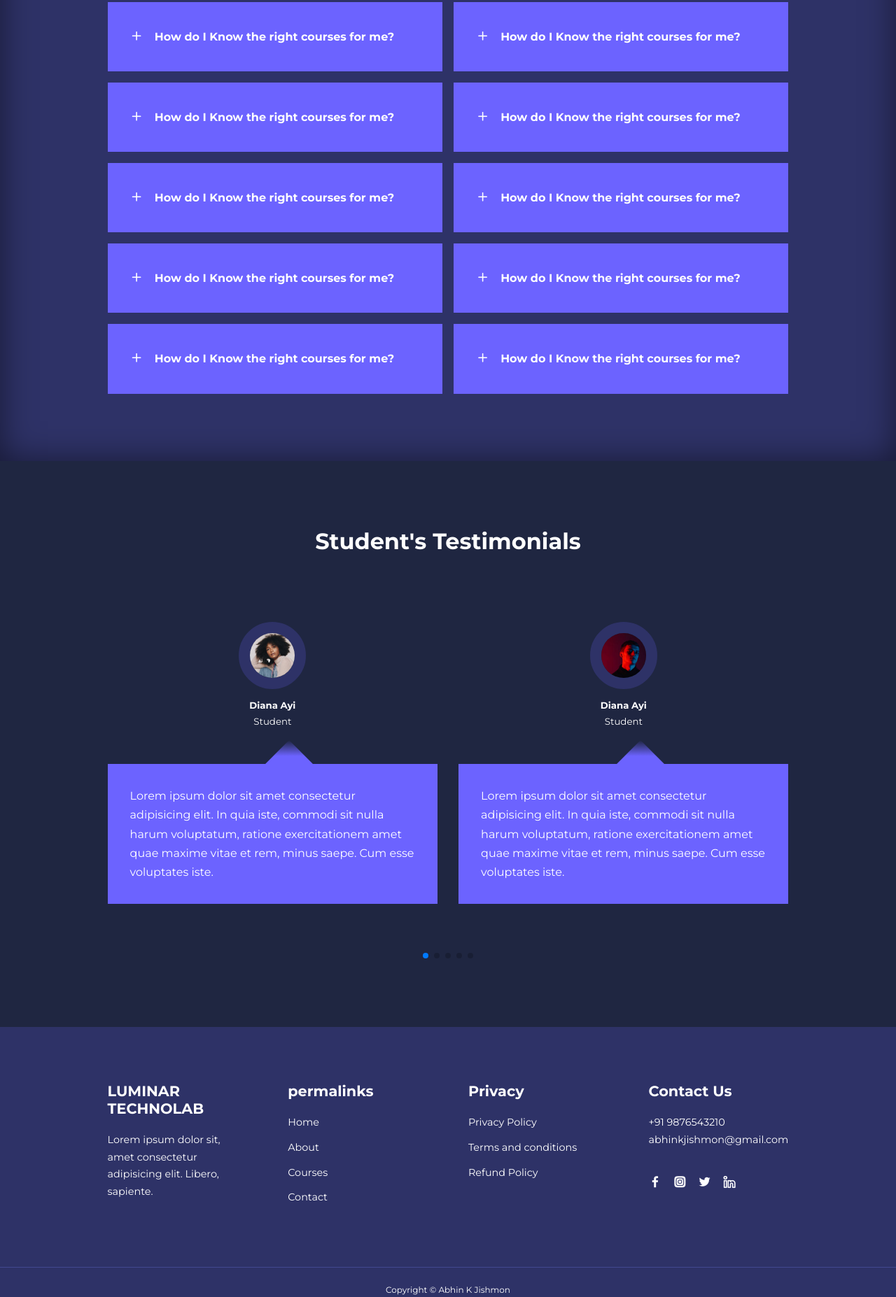
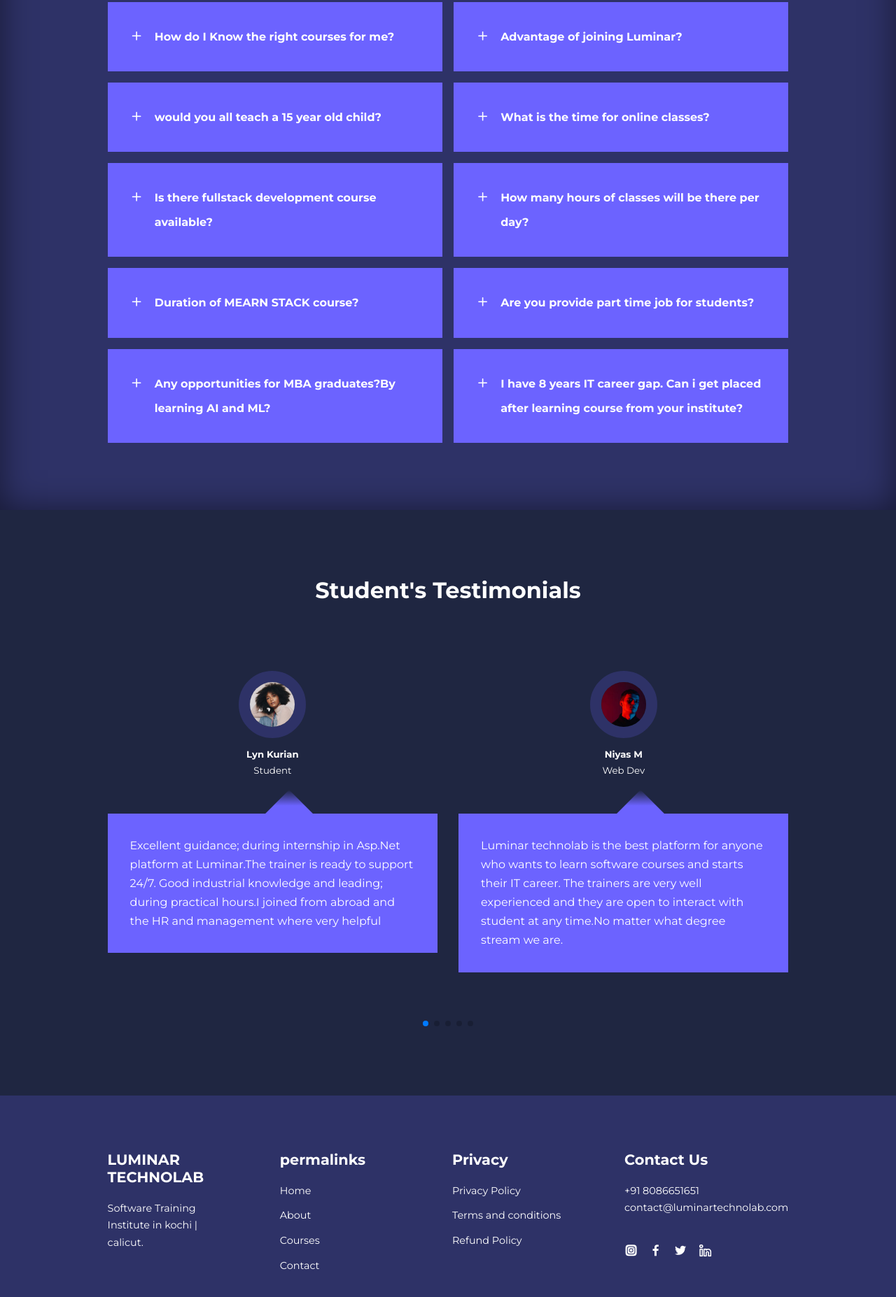
Before and after one commit to Abhinkjishmon/eduweb, a plain HTML site: page index.html in a window 1280 px wide. Shown: the part 2315-4169 px from the top of the page at 70% size. Drawn offline with nearby package versions, Linux system fonts and the light colour scheme.

Commit message:
6th commit

```diff
--- a/index.html
+++ b/index.html
@@ -164,101 +164,93 @@
                 <div class="faq_icon"><i class="uil uil-plus"></i></div>
                 <div class="question_answer">
                     <h4>How do I Know the right courses for me?</h4>
-                    <p>Lorem ipsum dolor sit, amet consectetur adipisicing elit. Unde magni molestiae id doloribus
-                        voluptatibus eum ratione. Unde quaerat, perferendis laborum at, et doloribus, distinctio
-                        reprehenderit explicabo autem quisquam praesentium vitae!</p>
+                    <p>Spend some time to reflect on your interests and skills.Create a list of courses to explore and
+                        research each course.Also consider the carieer opertunities</p>
                 </div>
             </article>
 
             <article class="faq">
                 <div class="faq_icon"><i class="uil uil-plus"></i></div>
                 <div class="question_answer">
-                    <h4>How do I Know the right courses for me?</h4>
-                    <p>Lorem ipsum dolor sit, amet consectetur adipisicing elit. Unde magni molestiae id doloribus
-                        voluptatibus eum ratione. Unde quaerat, perferendis laborum at, et doloribus, distinctio
-                        reprehenderit explicabo autem quisquam praesentium vitae!</p>
+                    <h4>Advantage of joining Luminar?</h4>
+                    <p>Our mission is to provide 100% placements to students those who enrol for our specialised
+                        courses.Our placement assistance starts with Resume preparation,Mock Interviews by real working
+                        professionals,Aptitude test training & Interviews.We will provide unlimited placement assistance
+                        till the student is placed satisfactorily.!</p>
                 </div>
             </article>
 
             <article class="faq">
                 <div class="faq_icon"><i class="uil uil-plus"></i></div>
                 <div class="question_answer">
-                    <h4>How do I Know the right courses for me?</h4>
-                    <p>Lorem ipsum dolor sit, amet consectetur adipisicing elit. Unde magni molestiae id doloribus
-                        voluptatibus eum ratione. Unde quaerat, perferendis laborum at, et doloribus, distinctio
-                        reprehenderit explicabo autem quisquam praesentium vitae!</p>
+                    <h4>would you all teach a 15 year old child?</h4>
+                    <p>Sorry,we do not have any suitable courses for such age group</p>
                 </div>
             </article>
 
             <article class="faq">
                 <div class="faq_icon"><i class="uil uil-plus"></i></div>
                 <div class="question_answer">
-                    <h4>How do I Know the right courses for me?</h4>
-                    <p>Lorem ipsum dolor sit, amet consectetur adipisicing elit. Unde magni molestiae id doloribus
-                        voluptatibus eum ratione. Unde quaerat, perferendis laborum at, et doloribus, distinctio
-                        reprehenderit explicabo autem quisquam praesentium vitae!</p>
+                    <h4>What is the time for online classes?</h4>
+                    <p>It will depends upon your courses and batch</p>
+                </div>
+            </article>
+
+
+            <article class="faq">
+                <div class="faq_icon"><i class="uil uil-plus"></i></div>
+                <div class="question_answer">
+                    <h4>Is there fullstack development course available?</h4>
+                    <p>yes, visit our website courses section you will get the details!</p>
                 </div>
             </article>
 
             <article class="faq">
                 <div class="faq_icon"><i class="uil uil-plus"></i></div>
                 <div class="question_answer">
-                    <h4>How do I Know the right courses for me?</h4>
-                    <p>Lorem ipsum dolor sit, amet consectetur adipisicing elit. Unde magni molestiae id doloribus
-                        voluptatibus eum ratione. Unde quaerat, perferendis laborum at, et doloribus, distinctio
-                        reprehenderit explicabo autem quisquam praesentium vitae!</p>
+                    <h4>How many hours of classes will be there per day?</h4>
+                    <p>Timeing of classes will depend upon the course and batch!</p>
                 </div>
             </article>
 
             <article class="faq">
                 <div class="faq_icon"><i class="uil uil-plus"></i></div>
                 <div class="question_answer">
-                    <h4>How do I Know the right courses for me?</h4>
-                    <p>Lorem ipsum dolor sit, amet consectetur adipisicing elit. Unde magni molestiae id doloribus
-                        voluptatibus eum ratione. Unde quaerat, perferendis laborum at, et doloribus, distinctio
-                        reprehenderit explicabo autem quisquam praesentium vitae!</p>
+                    <h4>Duration of MEARN STACK course?</h4>
+                    <p>MEARN STACK course will take almost 5 month to finish. classes are 5 Days a Week,2 Hours/Day!</p>
                 </div>
             </article>
 
             <article class="faq">
                 <div class="faq_icon"><i class="uil uil-plus"></i></div>
                 <div class="question_answer">
-                    <h4>How do I Know the right courses for me?</h4>
-                    <p>Lorem ipsum dolor sit, amet consectetur adipisicing elit. Unde magni molestiae id doloribus
-                        voluptatibus eum ratione. Unde quaerat, perferendis laborum at, et doloribus, distinctio
-                        reprehenderit explicabo autem quisquam praesentium vitae!</p>
+                    <h4>Are you provide part time job for students?</h4>
+                    <p>Yes,we do guide and assist them for the same!</p>
                 </div>
             </article>
 
             <article class="faq">
                 <div class="faq_icon"><i class="uil uil-plus"></i></div>
                 <div class="question_answer">
-                    <h4>How do I Know the right courses for me?</h4>
-                    <p>Lorem ipsum dolor sit, amet consectetur adipisicing elit. Unde magni molestiae id doloribus
-                        voluptatibus eum ratione. Unde quaerat, perferendis laborum at, et doloribus, distinctio
-                        reprehenderit explicabo autem quisquam praesentium vitae!</p>
+                    <h4>Any opportunities for MBA graduates?By learning AI and ML?</h4>
+                    <p>In the tech field college degree doesn't matter, if you have the skills definitly you will get
+                        the job..</p>
                 </div>
             </article>
+
+
 
             <article class="faq">
                 <div class="faq_icon"><i class="uil uil-plus"></i></div>
                 <div class="question_answer">
-                    <h4>How do I Know the right courses for me?</h4>
-                    <p>Lorem ipsum dolor sit, amet consectetur adipisicing elit. Unde magni molestiae id doloribus
-                        voluptatibus eum ratione. Unde quaerat, perferendis laborum at, et doloribus, distinctio
-                        reprehenderit explicabo autem quisquam praesentium vitae!</p>
+                    <h4>I have 8 years IT career gap. Can i get placed after learning course from your institute?</h4>
+                    <p>If you have the potential to learn, you will definitly placed after the course.!</p>
                 </div>
             </article>
 
-            <article class="faq">
-                <div class="faq_icon"><i class="uil uil-plus"></i></div>
-                <div class="question_answer">
-                    <h4>How do I Know the right courses for me?</h4>
-                    <p>Lorem ipsum dolor sit, amet consectetur adipisicing elit. Unde magni molestiae id doloribus
-                        voluptatibus eum ratione. Unde quaerat, perferendis laborum at, et doloribus, distinctio
-                        reprehenderit explicabo autem quisquam praesentium vitae!</p>
-                </div>
-            </article>
+
+
+
         </div>
     </section>
 
@@ -272,14 +264,14 @@
                     <img src="./images/avatar1.jpg" alt="no image">
                 </div>
                 <div class="testimonial_info">
-                    <h5>Diana Ayi</h5>
+                    <h5>Lyn Kurian</h5>
                     <small>Student</small>
                 </div>
                 <div class="testimonial_body">
                     <p>
-                        Lorem ipsum dolor sit amet consectetur adipisicing elit. In quia iste, commodi sit nulla
-                        harum voluptatum, ratione exercitationem amet quae maxime vitae et rem, minus saepe. Cum
-                        esse voluptates iste.
+                        Excellent guidance; during internship in Asp.Net platform at Luminar.The trainer is ready to
+                        support 24/7. Good industrial knowledge and leading; during practical hours.I joined from
+                        abroad and the HR and management where very helpful
                     </p>
                 </div>
 
@@ -290,14 +282,14 @@
                     <img src="./images/avatar2.jpg" alt="no image">
                 </div>
                 <div class="testimonial_info">
-                    <h5>Diana Ayi</h5>
-                    <small>Student</small>
+                    <h5>Niyas M</h5>
+                    <small>Web Dev</small>
                 </div>
                 <div class="testimonial_body">
                     <p>
-                        Lorem ipsum dolor sit amet consectetur adipisicing elit. In quia iste, commodi sit nulla
-                        harum voluptatum, ratione exercitationem amet quae maxime vitae et rem, minus saepe. Cum
-                        esse voluptates iste.
+                        Luminar technolab is the best platform for anyone who wants to learn software courses and starts
+                        their IT career. The trainers are very well experienced and they are open to interact with
+                        student at any time.No matter what degree stream we are.
                     </p>
                 </div>
             </article>
@@ -307,14 +299,14 @@
                     <img src="./images/avatar3.jpg" alt="no image">
                 </div>
                 <div class="testimonial_info">
-                    <h5>Diana Ayi</h5>
-                    <small>Student</small>
+                    <h5>Amal Mathew</h5>
+                    <small>Tester</small>
                 </div>
                 <div class="testimonial_body">
                     <p>
-                        Lorem ipsum dolor sit amet consectetur adipisicing elit. In quia iste, commodi sit nulla
-                        harum voluptatum, ratione exercitationem amet quae maxime vitae et rem, minus saepe. Cum
-                        esse voluptates iste.
+                        When i decided to switch my career to IT field, i had done a ton of research & i have came cross
+                        numerous similar institutes..but if you ask me why I choose Luminar? The confidence they have
+                        given to take up an IT course.So strongly recommend others to join Luminar.
                     </p>
                 </div>
             </article>
@@ -324,14 +316,14 @@
                     <img src="./images/avatar4.jpg" alt="no image">
                 </div>
                 <div class="testimonial_info">
-                    <h5>Diana Ayi</h5>
+                    <h5>Athira vu</h5>
                     <small>Student</small>
                 </div>
                 <div class="testimonial_body">
                     <p>
-                        Lorem ipsum dolor sit amet consectetur adipisicing elit. In quia iste, commodi sit nulla
-                        harum voluptatum, ratione exercitationem amet quae maxime vitae et rem, minus saepe. Cum
-                        esse voluptates iste.
+                        Luminar is an excellent institute for starting a career in IT industry. Trainers having good
+                        knowledge in the respective domains. Classes are being recorded and can be accessed anytime
+                        through the mobile app. The placement Team is super supportive.
                     </p>
                 </div>
             </article>
@@ -341,14 +333,14 @@
                     <img src="./images/avatar5.jpg" alt="no image">
                 </div>
                 <div class="testimonial_info">
-                    <h5>Diana Ayi</h5>
-                    <small>Student</small>
+                    <h5>Parvathi</h5>
+                    <small>HR</small>
                 </div>
                 <div class="testimonial_body">
                     <p>
-                        Lorem ipsum dolor sit amet consectetur adipisicing elit. In quia iste, commodi sit nulla
-                        harum voluptatum, ratione exercitationem amet quae maxime vitae et rem, minus saepe. Cum
-                        esse voluptates iste.
+                        Luminar technolab is the best platform to learn software training. The trainers are very well
+                        experienced and they are open to interact with student at any time. Major backbone of Luminar is
+                        their placement cell. I got the chance to attend interviews from different IT firms.
                     </p>
                 </div>
             </article>
@@ -358,14 +350,14 @@
                     <img src="./images/avatar6.jpg" alt="no image">
                 </div>
                 <div class="testimonial_info">
-                    <h5>Diana Ayi</h5>
-                    <small>Student</small>
+                    <h5>Prija U</h5>
+                    <small>Developer</small>
                 </div>
                 <div class="testimonial_body">
                     <p>
-                        Lorem ipsum dolor sit amet consectetur adipisicing elit. In quia iste, commodi sit nulla
-                        harum voluptatum, ratione exercitationem amet quae maxime vitae et rem, minus saepe. Cum
-                        esse voluptates iste.
+                        The experience of learning at Luminar Technolab institute has been great. The coaching is one to
+                        one and there are plenty of opportunities to learn in groups. The classes are arranged as per
+                        your convenience which I find great. And also the hr team is great and they are very helpful.
                     </p>
                 </div>
             </article>
@@ -387,7 +379,7 @@
                 <a href="index.html" class="footer_logo">
                     <h4>LUMINAR TECHNOLAB</h4>
                 </a>
-                <p>Lorem ipsum dolor sit, amet consectetur adipisicing elit. Libero, sapiente.</p>
+                <p>Software Training Institute in kochi | calicut.</p>
             </div>
 
             <div class="footer_2">
@@ -412,15 +404,15 @@
             <div class="footer_4">
                 <h4>Contact Us</h4>
                 <div>
-                    <p>+91 9876543210</p>
-                    <p>abhinkjishmon@gmail.com</p>
+                    <p>+91 8086651651</p>
+                    <p>contact@luminartechnolab.com</p>
                 </div>
                 <ul class="footer_socials">
                     <li>
-                        <a href="#"><i class="uil uil-facebook-f"></i></a>
+                        <a href="#"><i class="uil uil-instagram-alt"></i></a>
                     </li>
                     <li>
-                        <a href="#"><i class="uil uil-instagram-alt"></i></a>
+                        <a href="#"><i class="uil uil-facebook-f"></i></a>
                     </li>
                     <li>
                         <a href="#"><i class="uil uil-twitter"></i></a>
```
